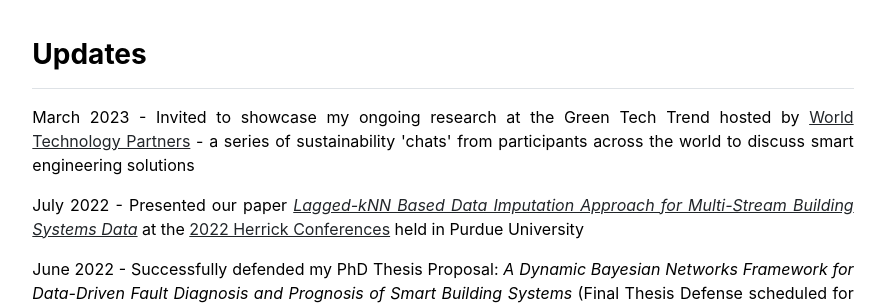
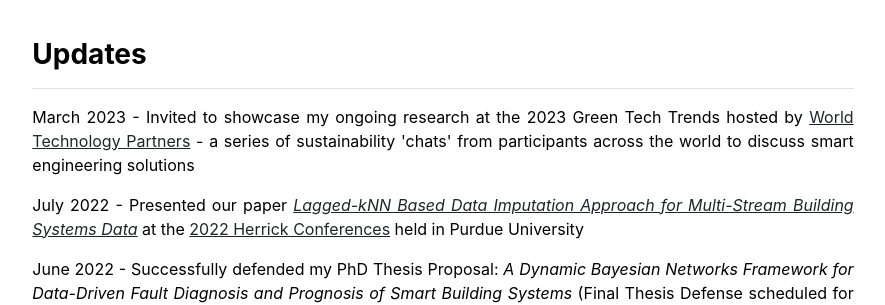
Before and after one commit to pradhanojas/pradhanojas.github.io, a Jekyll site: the page built from index.md, in a window 1280 px wide and 900 px high, scrolled down 1081 px. Shown: the part 153-458 px from the top of the window, without its empty margins (197-1082 px from the left). Built offline with Jekyll 4.4.1, drawn with Linux system fonts in a browser that asks for light colours.

Commit message:
Update home.html

```diff
--- a/_layouts/home.html
+++ b/_layouts/home.html
@@ -16,7 +16,7 @@ layout: default
   <div class="col-md-12" style="text-align: justify">
     <h3 class="fw-bold border-bottom pb-3 mb-3">Updates</h3>
 
-    <p>March 2023 - Invited to showcase my ongoing research at the Green Tech Trend hosted by <a href=""https://www.worldtechnologypartners.org/" target=""blank">World Technology Partners</a> - a series of sustainability 'chats' from participants across the world to discuss smart engineering solutions </p>
+    <p>March 2023 - Invited to showcase my ongoing research at the 2023 Green Tech Trends hosted by <a href = "https://www.worldtechnologypartners.org" target=""blank">World Technology Partners</a> - a series of sustainability 'chats' from participants across the world to discuss smart engineering solutions</p>
 
     <p>July 2022 - Presented our paper <a href="https://docs.lib.purdue.edu/cgi/viewcontent.cgi?article=1392&context=ihpbc" target="blank"><em>Lagged-kNN Based Data Imputation Approach for Multi-Stream Building Systems Data</em></a> at the <a href = "https://engineering.purdue.edu/Herrick/about/news/Conferences/2022" target="_blank">2022 Herrick Conferences</a> held in Purdue University</p>
 
```
